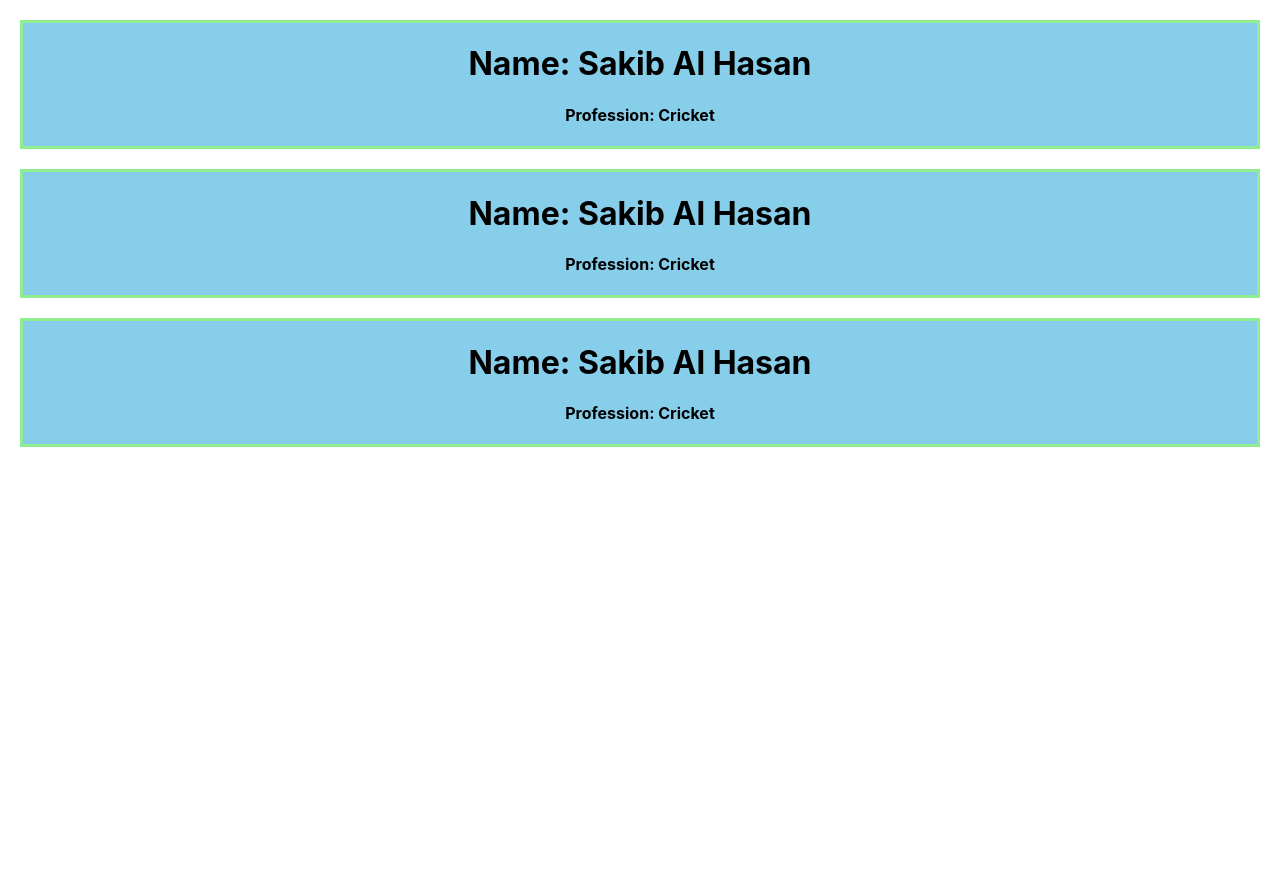
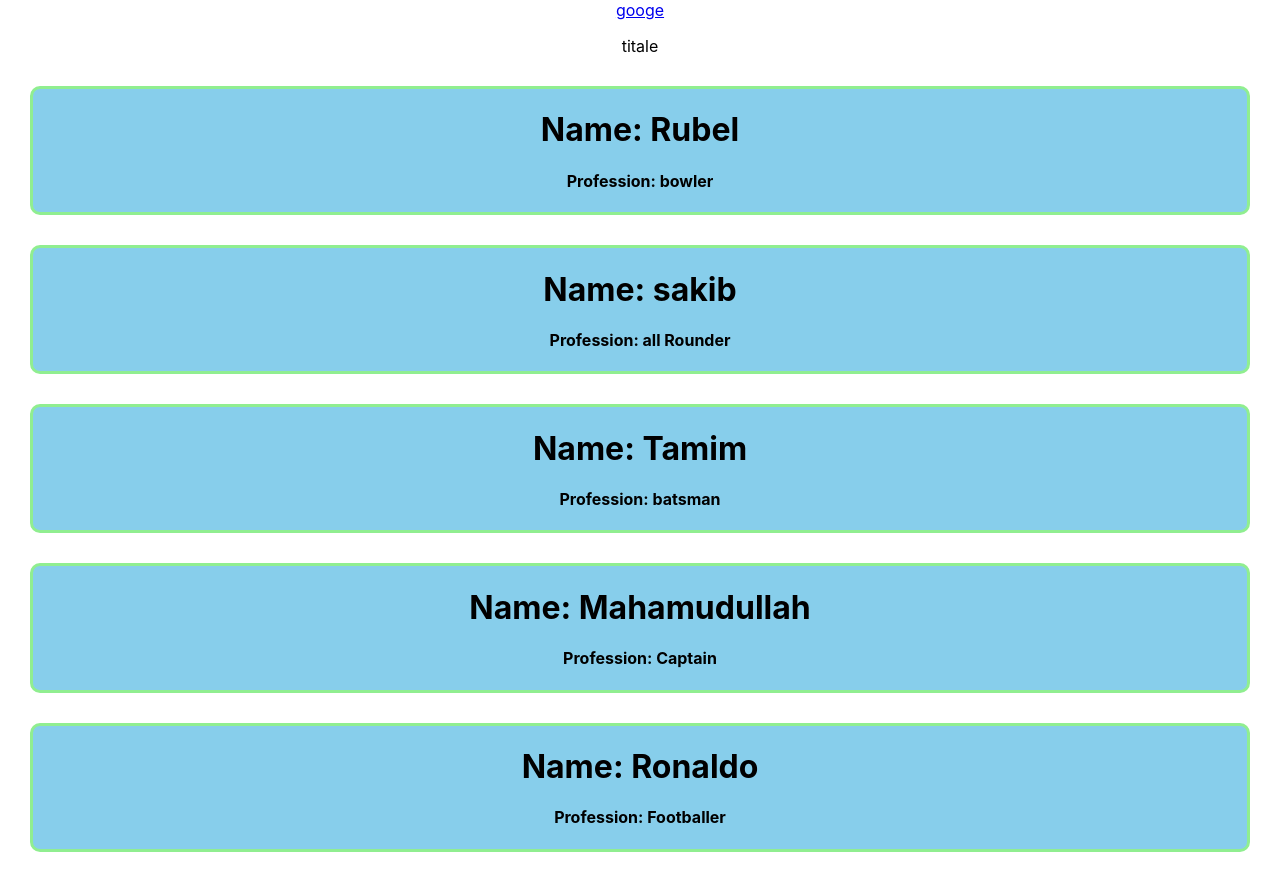
Before and after one commit to aaaasif/react-core-concept, a React (Create React App) app: page / in a window 1280 px wide. Before the commit the page ends 800 px from the top, so only its background shows below. Built offline with nearby package versions, Linux system fonts and the light colour scheme.

Commit message:
js added

```diff
--- a/src/App.js
+++ b/src/App.js
@@ -4,23 +4,28 @@ import './App.css';
 function App() {
   return (
     <div className="App">
-      <Person></Person>
-      <Person></Person>
-      <Person></Person>
+      <a href="https://www.google.com/">googe</a>
+      <p>titale</p>
+      <Person name='Rubel' skill='bowler'></Person>
+      <Person name='sakib' skill='all Rounder'></Person>
+      <Person name='Tamim' skill='batsman'></Person>
+      <Person name='Mahamudullah' skill='Captain'></Person>
+      <Person name='Ronaldo' skill='Footballer'></Person>
     </div>
   )
 }
-function Person() {
+function Person(props) {
+  console.log(props);
   const person = {
     backgroundColor: 'skyblue',
     border:'3px solid lightgreen',
-    margin: '20px',
-    borderRadious: '10px'
+    margin: '30px',
+    borderRadius: '10px'
   }
   return (
     <div style={person}>
-      <h1>Name: Sakib Al Hasan</h1>
-      <h4>Profession: Cricket</h4>
+      <h1>Name: {props.name}</h1>
+      <h4>Profession: {props.skill}</h4>
     </div>
   )
 }
```
